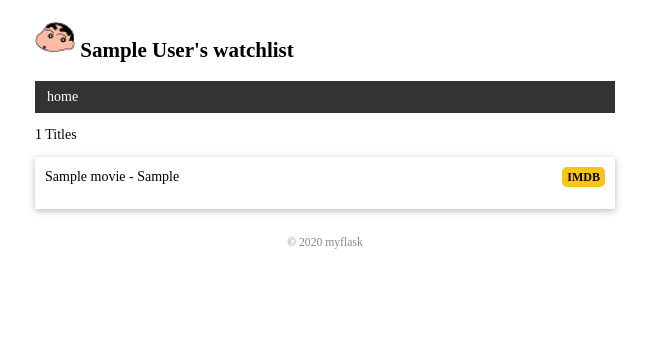
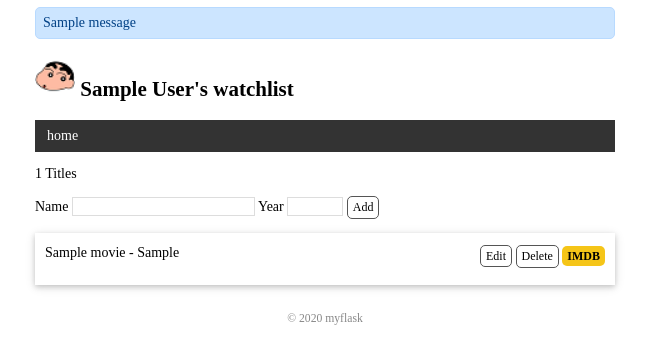
Before and after one commit to qdzhang/watch-list, a Flask app: page / in a window 1280 px wide. Shown: the top 364 px of the page, without its empty margins (315-964 px from the left). Run offline with Flask 2, Linux system fonts and the light colour scheme; tables that the repository leaves empty hold one stand-in row (values such as "Sample post"); one stand-in notice (Sample message) is shown.

Commit message:
Create, edit and delete item by form

```diff
--- a/app.py
+++ b/app.py
@@ -1,7 +1,7 @@
 import os
 import sys
 from flask import Flask, render_template
-from flask import url_for
+from flask import url_for, request, redirect, flash
 from flask_sqlalchemy import SQLAlchemy
 import click
 
@@ -24,10 +24,54 @@ def inject_user():
     return dict(user=user)
 
 
-@app.route('/')
+@app.route('/', methods=['GET', 'POST'])
 def index():
+    app.config['SECRET_KEY'] = 'dev'
+    if request.method == 'POST':
+        title = request.form.get('title')
+        year = request.form.get('year')
+        if not title or not year or len(year) > 4 or len(title) > 60:
+            flash('Invalid input')
+            return redirect(url_for('index'))
+        movie = Movie(title=title, year=year)
+        db.session.add(movie)
+        db.session.commit()
+        flash('Item created.')
+        return redirect(url_for('index'))
+    user = User.query.first()
     movies = Movie.query.all()
-    return render_template('index.html', movies=movies)
+    return render_template('index.html', user=user, movies=movies)
+
+
+@app.route('/movie/edit/<int:movie_id>', methods=['GET', 'POST'])
+def edit(movie_id):
+    movie = Movie.query.get_or_404(movie_id)
+
+    if request.method == 'POST':  # 接受表单中输入的数据
+        title = request.form['title']
+        year = request.form['year']
+
+        if not title or not year or len(year) > 4 or len(title) > 60:
+            flash('Invalid input.')
+            return redirect(url_for('edit', movie_id=movie_id))
+
+        # 更新电影的信息
+        movie.title = title
+        movie.year = year
+        db.session.commit()
+        flash('Item updated.')
+        return redirect(url_for('index'))
+
+    return render_template('edit.html', movie=movie)
+
+
+@app.route('/movie/delete/<int:movie_id>', methods=['POST'])
+def delete(movie_id):
+    movie = Movie.query.get_or_404(movie_id)
+    db.session.delete(movie)
+    db.session.commit()
+    flash('Item deleted.')
+    return redirect(url_for('index'))
 
 
 @app.route("/user/<name>")
--- a/static/style.css
+++ b/static/style.css
@@ -72,3 +72,48 @@ nav li a:hover {
     border-radius: 5px;
     padding: 3px 5px;
 }
+
+input[type=submit] {
+    font-family: inherit;
+}
+
+input[type=text] {
+    border: 1px solid #ddd;
+}
+
+input[name=year] {
+    width: 50px;
+}
+
+.btn {
+    font-size: 12px;
+    padding: 3px 5px;
+    text-decoration: none;
+    cursor: pointer;
+    background-color: white;
+    color: black;
+    border: 1px solid #555555;
+    border-radius: 5px;
+}
+
+.btn:hover {
+    text-decoration: none;
+    background-color: black;
+    color: white;
+    border: 1px solid black;
+}
+
+.alert {
+    position: relative;
+    padding: 7px;
+    margin: 7px 0;
+    border: 1px solid transparent;
+    color: #004085;
+    background-color: #cce5ff;
+    border-color: #b8daff;
+    border-radius: 5px;
+}
+
+.inline-form {
+    display: inline;
+}
--- a/templates/base.html
+++ b/templates/base.html
@@ -11,6 +11,9 @@
     {% endblock %}
 </head>
 <body>
+    {% for message in get_flashed_messages() %}
+    <div class="alert">{{ message }}</div>
+    {% endfor %}
     <h2>
         <img class="avatar" src="{{ url_for('static', filename='images/avatar.png') }}" alt="Avatar">
         {{ user.name }}'s watchlist
--- a/templates/index.html
+++ b/templates/index.html
@@ -2,10 +2,20 @@
 {% block content %}
     {# 使用length过滤器获取movies变量的长度#}
     <p>{{ movies|length }} Titles</p>
+    <form method="post">
+        Name <input type="text" name="title" autocomplete="off" required>
+        Year <input type="text" name="year" autocomplete="off" required>
+        <input type="submit" class="btn" name="submit" value="Add">
+    </form>
     <ul class="movie-list">
         {% for movie in movies %}
         <li>{{ movie.title }} - {{ movie.year }}
-            <span class="float-right"><a class="imdb" href="https://www.imdb.com/find?q={{ movie.title }}" target="_blank", title="Find this movie in IMDB">IMDB</a></span>
+            <span class="float-right">
+                <a class="btn" href="{{ url_for('edit', movie_id=movie.id)}}">Edit</a>
+                <form class="inline-form" method="POST" action="{{ url_for('delete', movie_id=movie.id) }}">
+                    <input type="submit" class="btn" name='delete' value="Delete" onclick="return confirm('Are you sure?')">
+                </form>
+                <a class="imdb" href="https://www.imdb.com/find?q={{ movie.title }}" target="_blank", title="Find this movie in IMDB">IMDB</a></span>
         </li>
         {% endfor %}
     </ul>
```
Also changed, not shown: templates/edit.html (added, +10 -0 lines).
